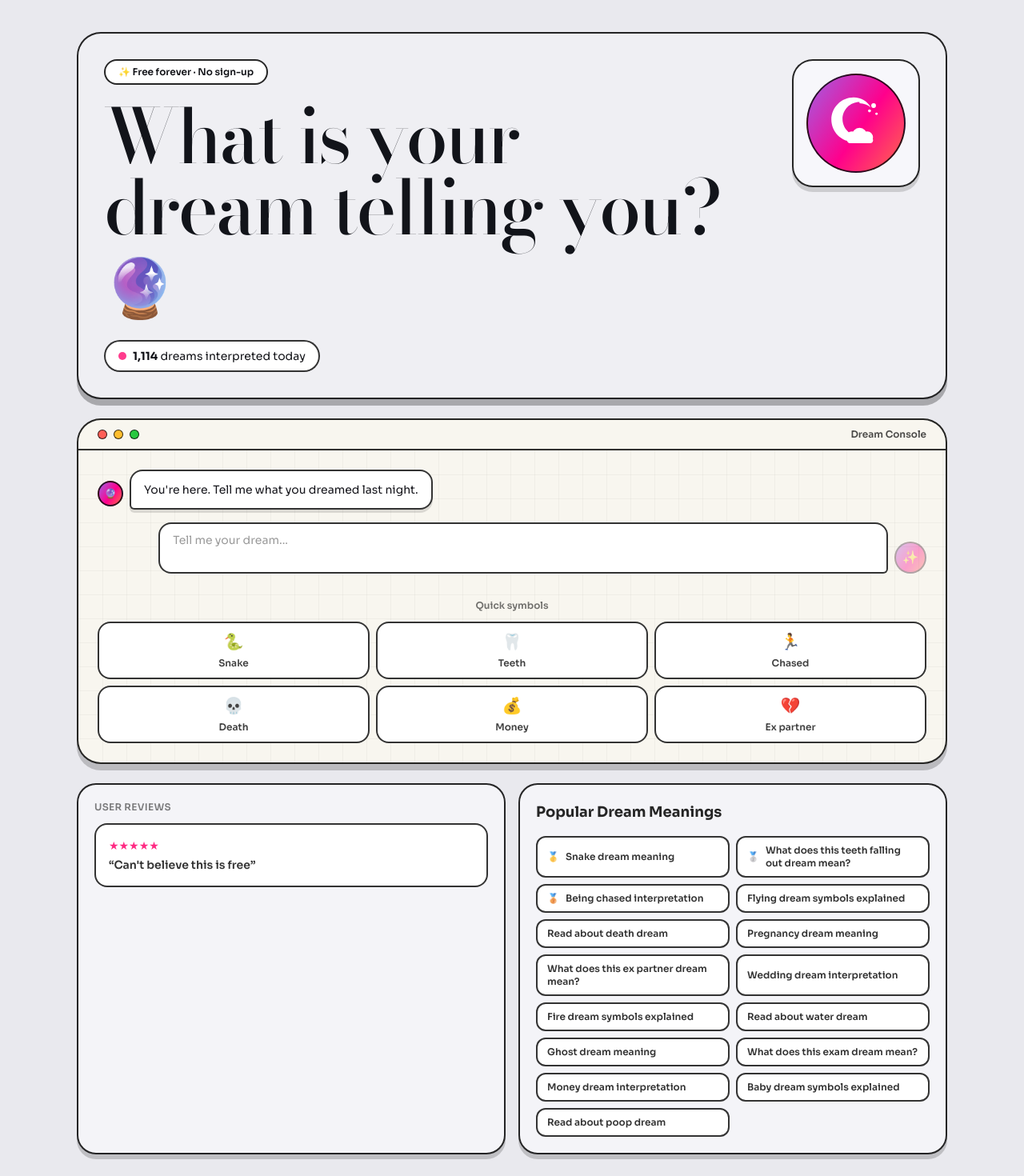
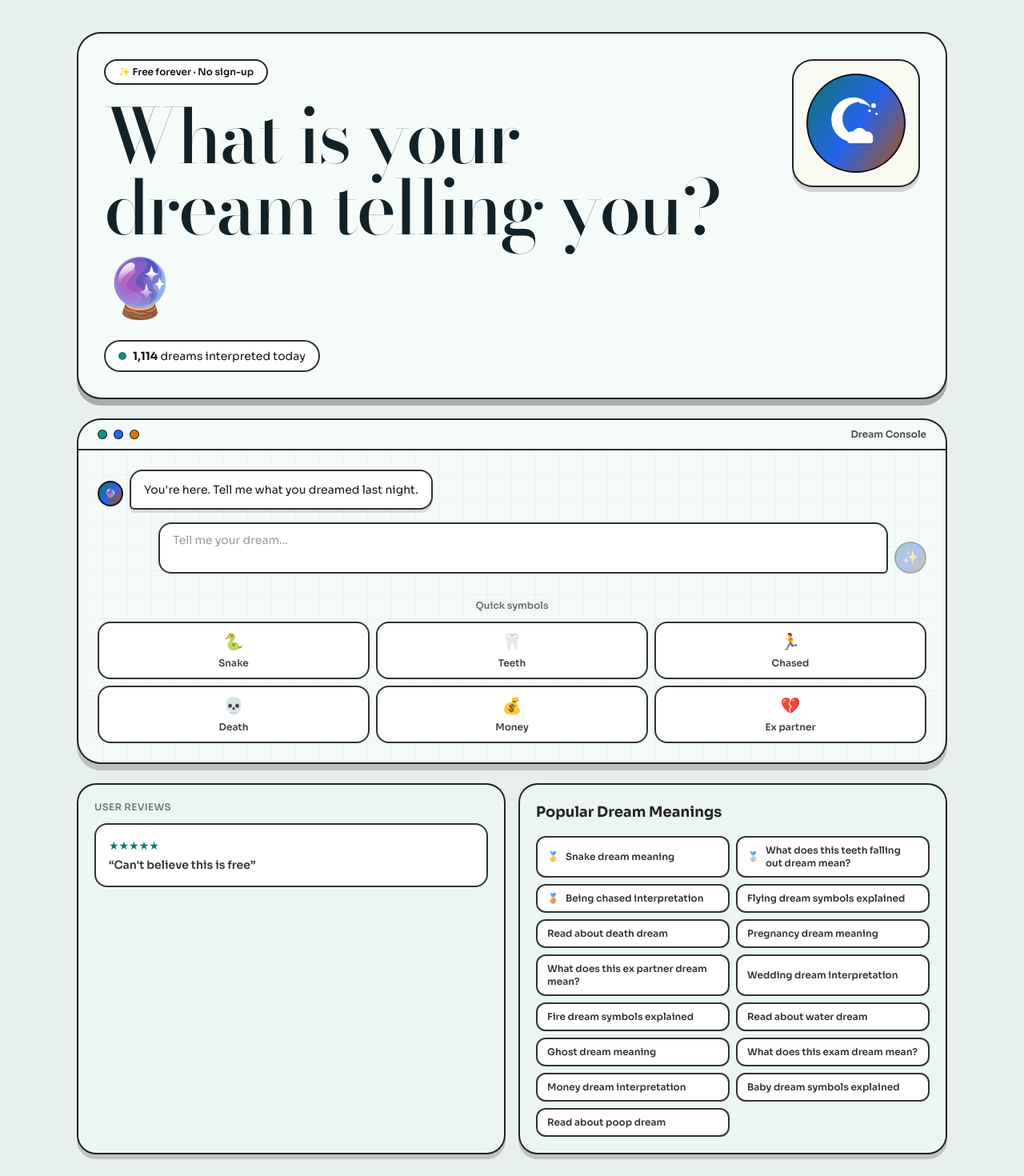
Before and after one commit to kiwi-content/dream-interpreter-en, a Next.js app: page / in a window 1280 px wide. Shown: the top 1470 px of the page at 80% size. Built offline with nearby package versions, Linux system fonts and the light colour scheme.

Commit message:
Shift homepage palette away from pink reference style

```diff
--- a/app/globals.css
+++ b/app/globals.css
@@ -133,7 +133,7 @@
   }
 
   .neo-chip-gradient {
-    background: linear-gradient(125deg, #9f61e6 0%, #ff008c 55%, #ff6b4a 100%);
+    background: linear-gradient(125deg, #0f766e 0%, #2563eb 52%, #b45309 100%);
   }
 }
 
--- a/app/page.tsx
+++ b/app/page.tsx
@@ -184,15 +184,15 @@ export default function Home() {
   const isLanding = messages.length === 1
 
   return (
-    <div className="font-neo-sans min-h-screen bg-[#e9e9ee] text-[#111217]">
+    <div className="font-neo-sans min-h-screen bg-[#e8f0ee] text-[#111217]">
       <div className="mx-auto max-w-6xl px-4 pb-14 pt-7 sm:px-8 sm:pb-20 sm:pt-10">
-        <section className="rounded-[30px] border-2 border-black/85 bg-[#efeff3] p-5 shadow-[0_8px_0_0_rgba(0,0,0,0.28)] sm:p-8">
+        <section className="rounded-[30px] border-2 border-black/85 bg-[#f5fbf9] p-5 shadow-[0_8px_0_0_rgba(0,0,0,0.28)] sm:p-8">
           <div className="grid items-start gap-7 lg:grid-cols-[1fr_170px]">
             <div>
               <div className="mb-5 inline-flex items-center rounded-full border-2 border-black/85 bg-white px-4 py-1.5 text-xs font-semibold">
                 ✨ Free forever · No sign-up
               </div>
-              <h1 className="font-neo-serif text-[44px] leading-[0.95] tracking-[-0.03em] text-[#12141a] sm:text-[72px] lg:text-[94px]">
+              <h1 className="font-neo-serif text-[44px] leading-[0.95] tracking-[-0.03em] text-[#102228] sm:text-[72px] lg:text-[94px]">
                 What is your
                 <br />
                 dream telling you?
@@ -200,7 +200,7 @@ export default function Home() {
               <div className="mt-5 text-6xl sm:text-7xl">🔮</div>
             </div>
 
-            <div className="justify-self-start rounded-[26px] border-2 border-black/85 bg-[#f7f7fb] p-4 shadow-[0_6px_0_0_rgba(0,0,0,0.15)] lg:justify-self-end">
+            <div className="justify-self-start rounded-[26px] border-2 border-black/85 bg-[#f9faf2] p-4 shadow-[0_6px_0_0_rgba(0,0,0,0.15)] lg:justify-self-end">
               <div className="neo-chip-gradient flex h-[124px] w-[124px] items-center justify-center rounded-full border-2 border-black/80">
                 <svg viewBox="0 0 120 120" className="h-[88px] w-[88px]" role="img" aria-label="Dream icon">
                   <path
@@ -223,7 +223,7 @@ export default function Home() {
 
           {isLanding && (
             <div className="mt-7 inline-flex items-center gap-2 rounded-full border-2 border-black/80 bg-white px-4 py-2 text-sm">
-              <span className="h-2.5 w-2.5 animate-pulse rounded-full bg-[#ff2a83]" />
+              <span className="h-2.5 w-2.5 animate-pulse rounded-full bg-[#0f766e]" />
               <span>
                 <span className="font-bold text-[#111217]">{todayCount.toLocaleString()}</span> dreams interpreted
                 today
@@ -232,12 +232,12 @@ export default function Home() {
           )}
         </section>
 
-        <section className="mt-6 overflow-hidden rounded-[30px] border-2 border-black/85 bg-[#f8f6ef] shadow-[0_8px_0_0_rgba(0,0,0,0.2)]">
+        <section className="mt-6 overflow-hidden rounded-[30px] border-2 border-black/85 bg-[#f3faf8] shadow-[0_8px_0_0_rgba(0,0,0,0.2)]">
           <div className="flex items-center justify-between border-b-2 border-black/80 px-4 py-2.5 sm:px-6">
             <div className="flex items-center gap-2">
-              <span className="h-3 w-3 rounded-full border border-black/80 bg-[#ff5f57]" />
-              <span className="h-3 w-3 rounded-full border border-black/80 bg-[#ffbd2e]" />
-              <span className="h-3 w-3 rounded-full border border-black/80 bg-[#28c840]" />
+              <span className="h-3 w-3 rounded-full border border-black/80 bg-[#0d9488]" />
+              <span className="h-3 w-3 rounded-full border border-black/80 bg-[#2563eb]" />
+              <span className="h-3 w-3 rounded-full border border-black/80 bg-[#d97706]" />
             </div>
             <p className="text-xs font-semibold text-black/70">Dream Console</p>
           </div>
@@ -248,7 +248,7 @@ export default function Home() {
               aria-hidden="true"
               style={{
                 backgroundImage:
-                  'linear-gradient(to right, rgba(0,0,0,0.06) 1px, transparent 1px), linear-gradient(to bottom, rgba(0,0,0,0.06) 1px, transparent 1px)',
+                  'linear-gradient(to right, rgba(15,118,110,0.09) 1px, transparent 1px), linear-gradient(to bottom, rgba(0,0,0,0.05) 1px, transparent 1px)',
                 backgroundSize: '30px 30px',
               }}
             />
@@ -367,11 +367,11 @@ export default function Home() {
 
         {isLanding && (
           <section className="mt-6 grid gap-4 lg:grid-cols-2">
-            <div className="rounded-[24px] border-2 border-black/85 bg-[#f4f4f8] p-5 shadow-[0_6px_0_0_rgba(0,0,0,0.18)]">
+            <div className="rounded-[24px] border-2 border-black/85 bg-[#ebf5f2] p-5 shadow-[0_6px_0_0_rgba(0,0,0,0.18)]">
               <p className="mb-3 text-xs font-semibold uppercase tracking-wide text-black/50">User reviews</p>
               <div className="rounded-2xl border-2 border-black/80 bg-white p-4">
                 <div className={reviewFading ? 'review-exit' : 'review-enter'}>
-                  <div className="mb-1 text-sm text-[#ff2a83]">
+                  <div className="mb-1 text-sm text-[#0f766e]">
                     {'★'.repeat(reviews[reviewIndex].stars)}{'☆'.repeat(5 - reviews[reviewIndex].stars)}
                   </div>
                   <p className="text-sm font-semibold text-black/80">&ldquo;{reviews[reviewIndex].text}&rdquo;</p>
@@ -379,7 +379,7 @@ export default function Home() {
               </div>
             </div>
 
-            <div className="rounded-[24px] border-2 border-black/85 bg-[#f4f4f8] p-5 shadow-[0_6px_0_0_rgba(0,0,0,0.18)]">
+            <div className="rounded-[24px] border-2 border-black/85 bg-[#ebf5f2] p-5 shadow-[0_6px_0_0_rgba(0,0,0,0.18)]">
               <h2 className="mb-4 text-lg font-bold text-black/85">Popular Dream Meanings</h2>
               <div className="grid grid-cols-1 gap-2 sm:grid-cols-2">
                 {dreamKeywords.map((item, i) => (
```
